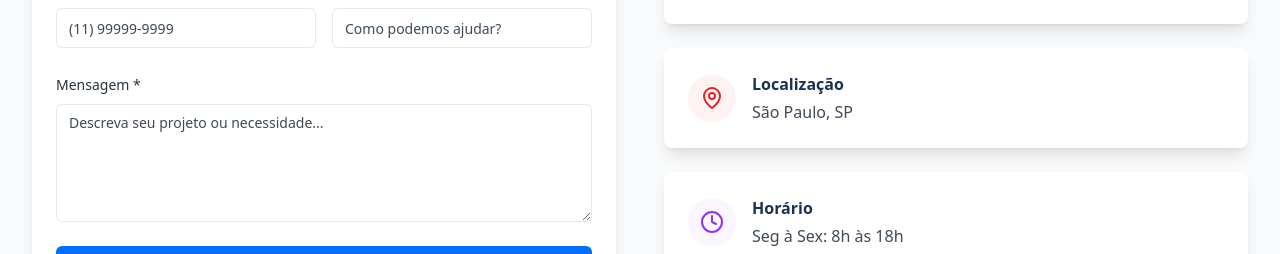
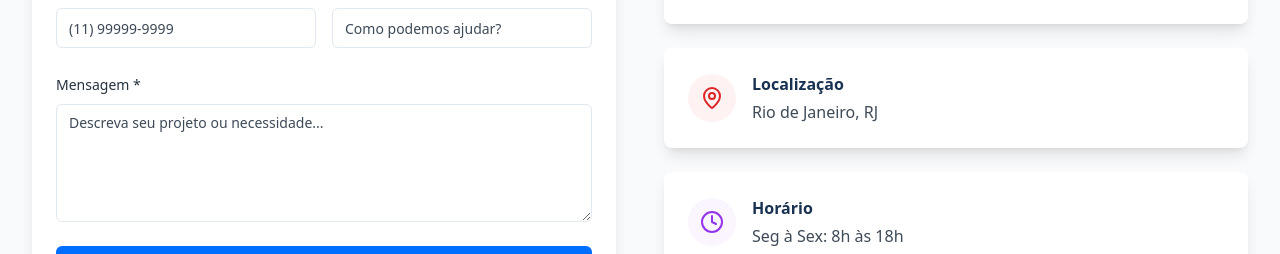
Before and after one commit to alexandrecamargo10/gocamtech, a React (Vite) app: page / in a window 1280 px wide. Shown: the part 4020-4274 px from the top of the page. Built offline with nearby package versions, Linux system fonts and the light colour scheme.

Commit message:
Add location information
Updated contact information to include "Rio de Janeiro, RJ".

```diff
--- a/src/components/Contact.tsx
+++ b/src/components/Contact.tsx
@@ -62,7 +62,7 @@ const Contact = () => {
     {
       icon: MapPin,
       title: 'Localização',
-      value: 'São Paulo, SP',
+      value: 'Rio de Janeiro, RJ',
       action: '#',
       color: 'bg-red-50 text-red-600',
     },
```
